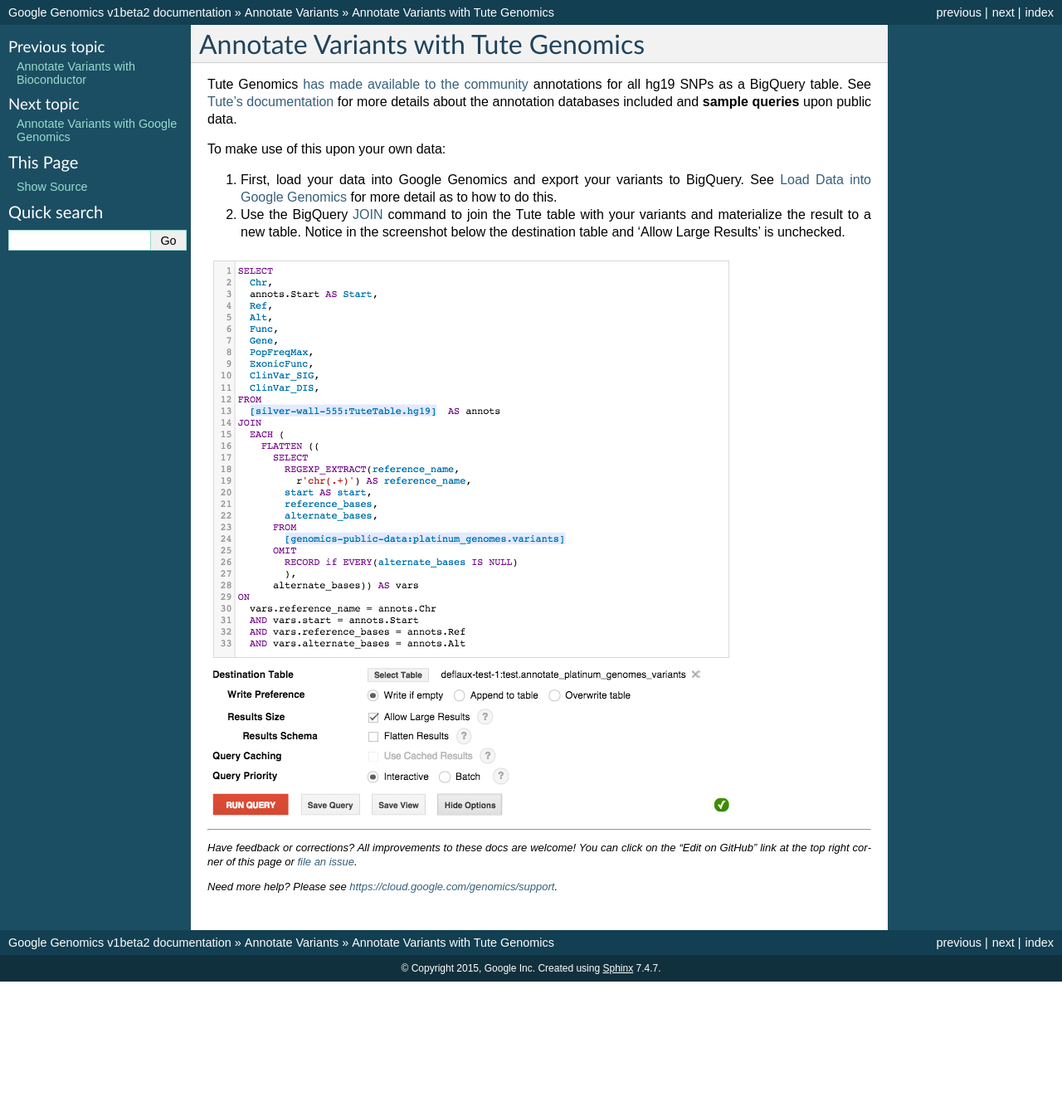
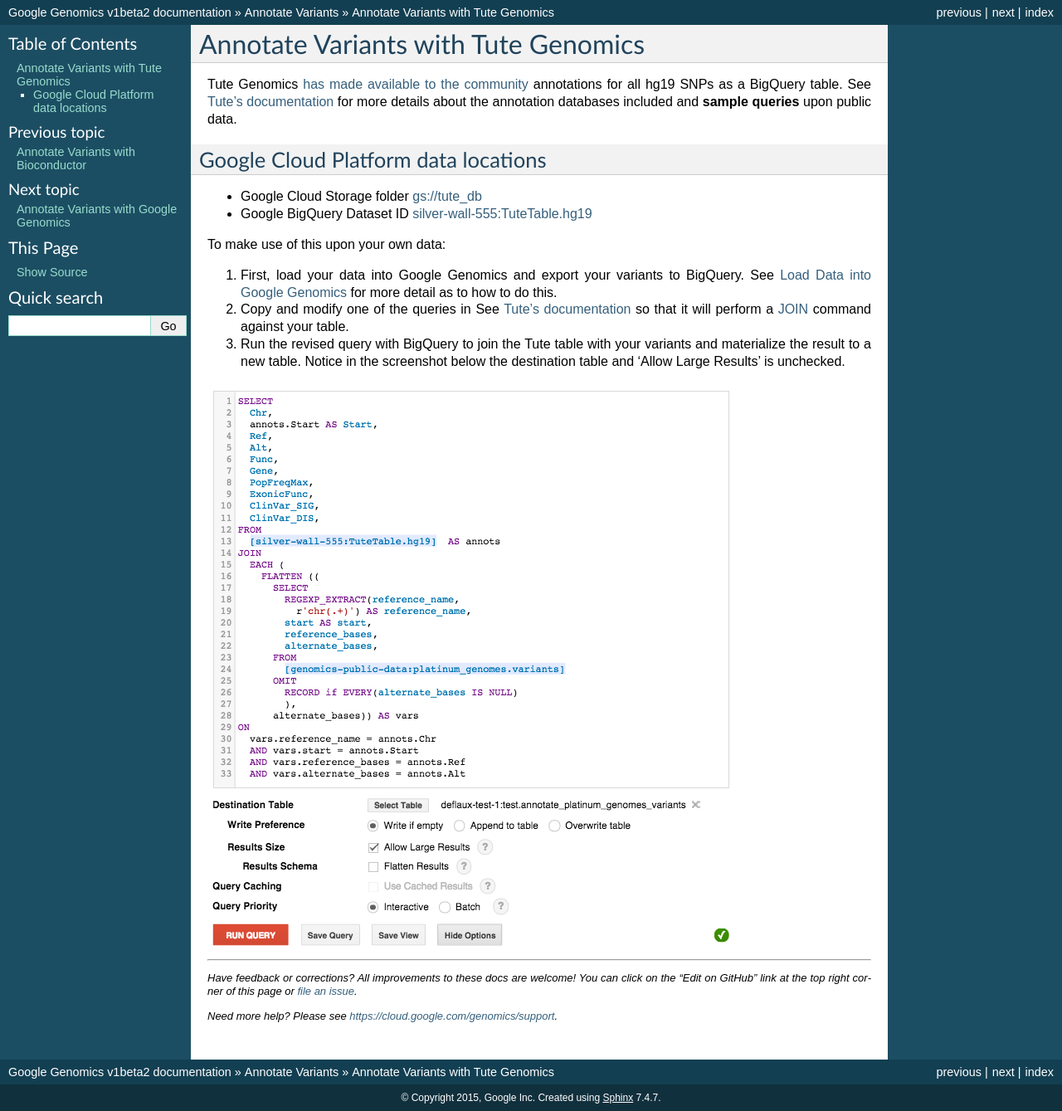
Before and after one commit to googlegenomics/readthedocs, a Sphinx documentation site: the page built from docs/source/use_cases/annotate_variants/tute_annotation.rst, in a window 1280 px wide. Shown: the whole page at 83% size. Built offline with Sphinx 7.4.7, drawn with Linux system fonts in a browser that asks for light colours; before the commit the page ends 1183 px from its top, so only the background shows below that.

Commit message:
Add more detail to Tute annotation recipe.

```diff
--- a/docs/source/conf.py
+++ b/docs/source/conf.py
@@ -114,6 +114,7 @@
 .. _PGP: http://www.personalgenomes.org/
 .. _ClinVar: http://www.ncbi.nlm.nih.gov/clinvar/
 .. _UCSC Sequence and Annotation Data: http://hgdownload.cse.ucsc.edu/
+.. _Tute's documentation: https://docs.google.com/document/d/1_Kryc4qAqw1NRezaqDJ1tXUSCbxEkKK4SSi_kZuyHtU/pub
 
 .. ### Gene links
 .. _BRCA1: http://ghr.nlm.nih.gov/gene/BRCA1
--- a/docs/source/includes/tute_data.rst
+++ b/docs/source/includes/tute_data.rst
@@ -1,3 +1,7 @@
 Tute Genomics `has made available to the community <http://googlecloudplatform.blogspot.com/2015/03/Exploring-Genetic-Variation-with-Google-Genomics-and-Tute.html>`_ annotations for all hg19 SNPs as a BigQuery table.  See `Tute's documentation`_ for more details about the annotation databases included and **sample queries** upon public data.
 
-.. _Tute's documentation: https://docs.google.com/document/d/1_Kryc4qAqw1NRezaqDJ1tXUSCbxEkKK4SSi_kZuyHtU/pub
+Google Cloud Platform data locations
+------------------------------------
+
+* Google Cloud Storage folder `gs://tute_db <https://console.developers.google.com/storage/tute_db>`_
+* Google BigQuery Dataset ID `silver-wall-555:TuteTable.hg19 <https://bigquery.cloud.google.com/table/silver-wall-555:TuteTable.hg19>`_
--- a/docs/source/use_cases/annotate_variants/tute_annotation.rst
+++ b/docs/source/use_cases/annotate_variants/tute_annotation.rst
@@ -9,6 +9,7 @@
 To make use of this upon your own data:
 
 (1) First, load your data into Google Genomics and export your variants to BigQuery.  See :doc:`../load_data/index` for more detail as to how to do this.
-(2) Use the BigQuery `JOIN <https://cloud.google.com/bigquery/query-reference#joins>`_ command to join the Tute table with your variants and materialize the result to a new table.  Notice in the screenshot below the destination table and 'Allow Large Results' is unchecked.
+(2) Copy and modify one of the queries in See `Tute's documentation`_ so that it will perform a `JOIN <https://cloud.google.com/bigquery/query-reference#joins>`_ command against your table.
+(3) Run the revised query with BigQuery to join the Tute table with your variants and materialize the result to a new table.  Notice in the screenshot below the destination table and 'Allow Large Results' is unchecked.
 
 .. image:: TuteAnnotation.png
--- a/docs/source/use_cases/discover_public_data/tute_genomics_public_data.rst
+++ b/docs/source/use_cases/discover_public_data/tute_genomics_public_data.rst
@@ -2,9 +2,3 @@
 ========================
 
 .. include:: /includes/tute_data.rst
-
-Google Cloud Platform data locations
-------------------------------------
-
-* Google Cloud Storage folder `gs://tute_db <https://console.developers.google.com/storage/tute_db>`_
-* Google BigQuery Dataset ID `silver-wall-555:TuteTable.hg19 <https://bigquery.cloud.google.com/table/silver-wall-555:TuteTable.hg19>`_
```
